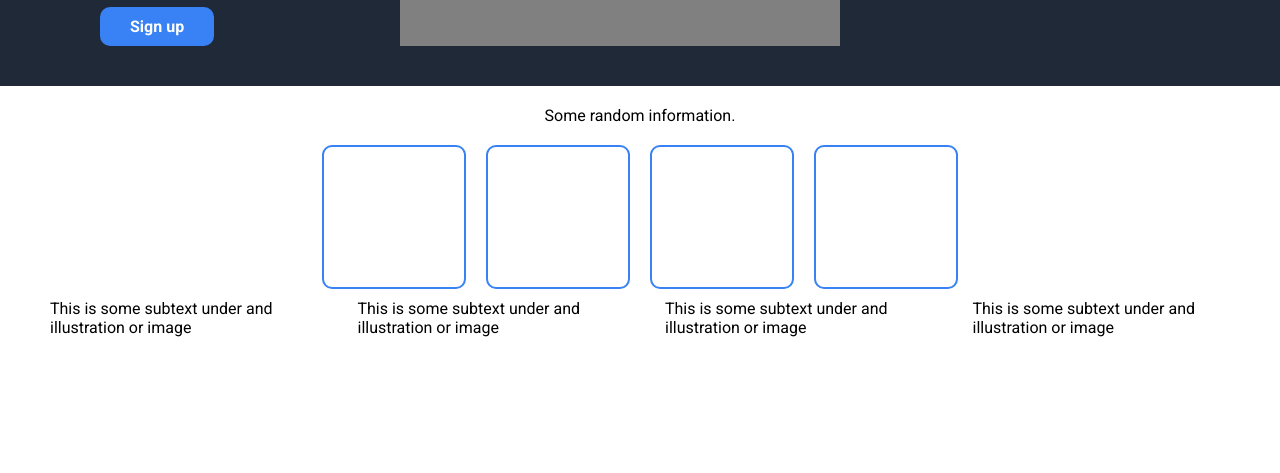
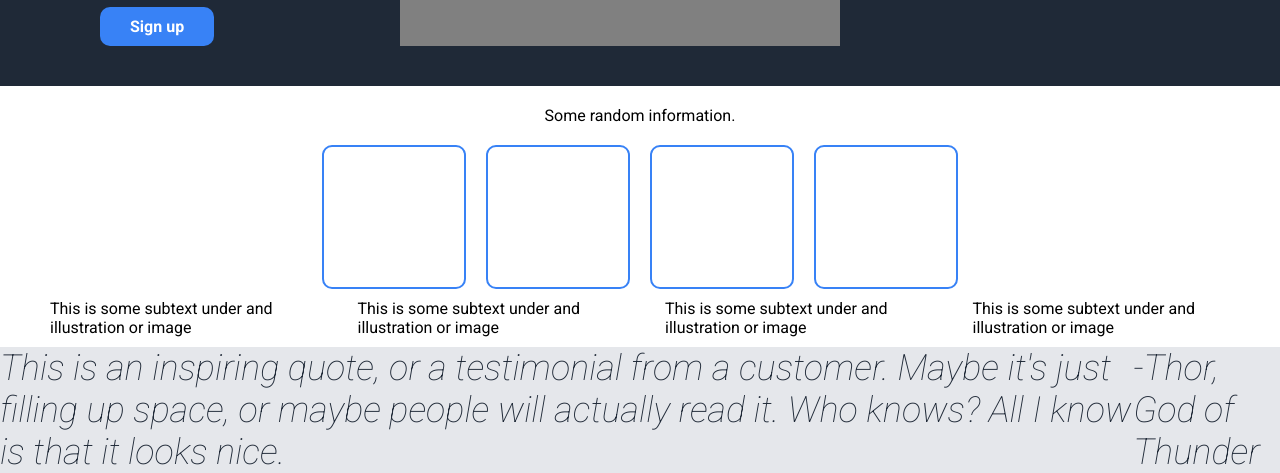
Before and after one commit to henchdom/landing-page, a plain HTML site: page index.html in a window 1280 px wide. Shown: the part 356-829 px from the top of the page. Before the commit the page ends 800 px from the top, so only its background shows below. Drawn offline with Linux system fonts and the light colour scheme.

Commit message:
add basic outline section 3

```diff
--- a/index.html
+++ b/index.html
@@ -42,5 +42,11 @@
             <div class="subtext-4">This is some subtext under and illustration or image</div>
         </div>
     </div>
+    <div>
+        <div class="section-3">
+            <div class="quote">This is an inspiring quote, or a testimonial from a customer. Maybe it's just filling up space, or maybe people will actually read it. Who knows? All I know is that it looks nice.</div>
+            <div class="author">-Thor, God of Thunder</div>
+        </div>
+    </div>
 </body>
 </html>
--- a/style.css
+++ b/style.css
@@ -1,5 +1,6 @@
 /* properly fix/edit width information boxes */
 /* add flex grow/shrink/basis */
+/* fix spacing info subtext */
 
 * {
     box-sizing: border-box;
@@ -106,3 +107,12 @@
     gap: 50px;
     padding: 10px 50px;
 }
+
+.section-3 {
+    display: flex;
+    background-color: #e5e7eb;
+    color: #1f2937;
+    font-size: 36px;
+    font-style: italic;
+    font-weight: lighter;
+}
```
